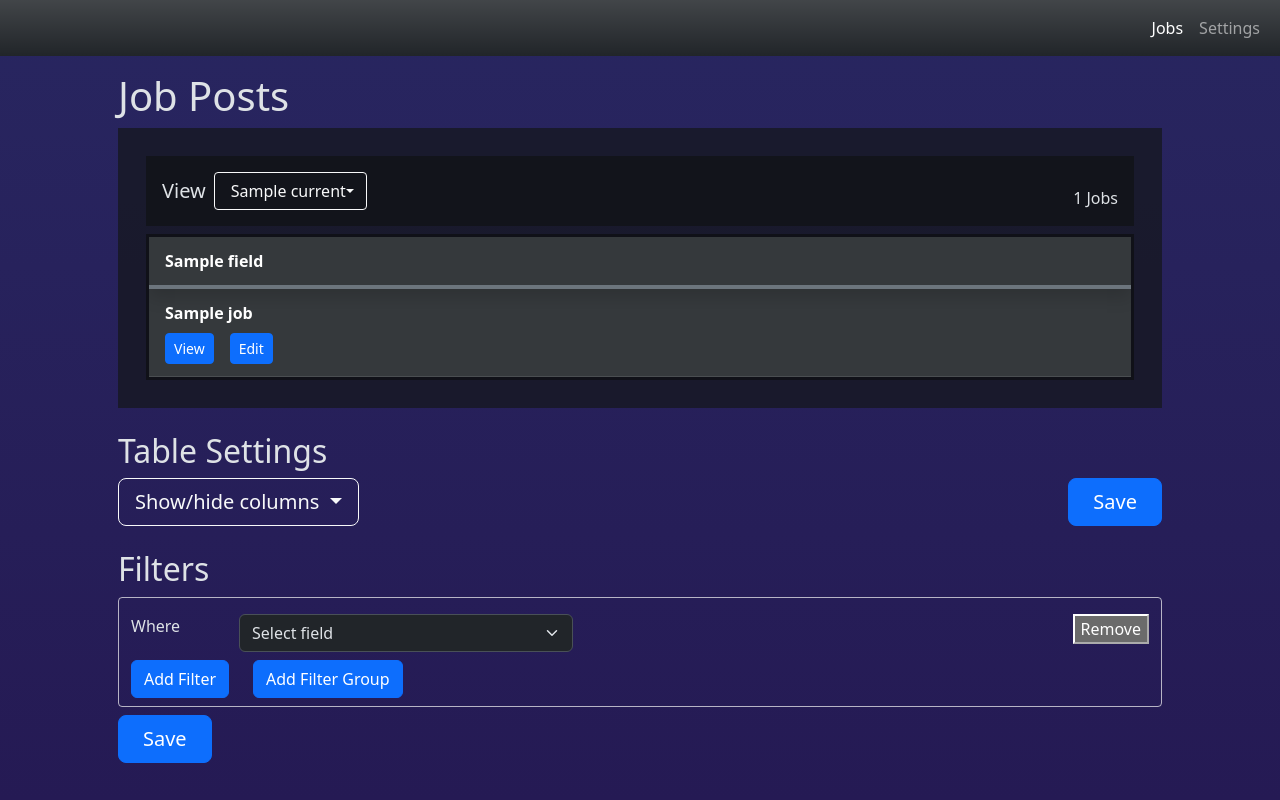
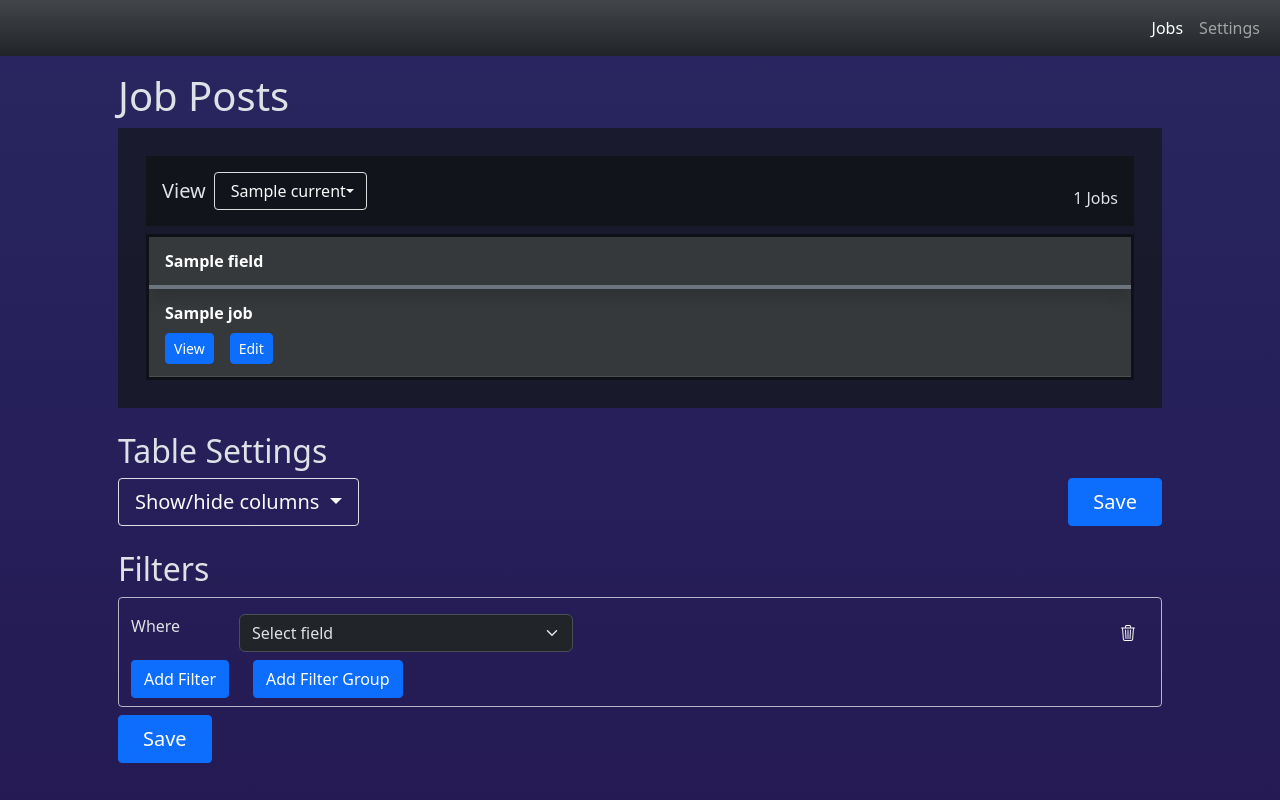
Before and after one commit to AidanBoling/JobSearcher, a Flask app: template app/templates/index.html in a window 1280 px wide. Run offline with Flask 3, Linux system fonts and the light colour scheme; the template is opened without the code that fills it: most values are stand-ins (such as "Sample title", 1, 10 or a date in 2020); lists and menus that the app fills with data are empty; parts of the project's set-up code (start-up, migrations or seed data) failed here and were passed over.

Commit message:
Update button styling; start adding button icons.

```diff
--- a/app/static/css/styles.css
+++ b/app/static/css/styles.css
@@ -8,6 +8,7 @@ html {
     width: 100vw;
     height: 100vh;
     overflow-x: hidden;
+    overflow-y: hidden;
 }
 
 /* body {
@@ -35,24 +36,83 @@ main {
     height: 100%;
 }
 
+.visually-hidden {
+    clip-path: inset(100%);
+    clip: rect(1px, 1px, 1px, 1px);
+    height: 1px;
+    overflow: hidden;
+    position: absolute;
+    white-space: nowrap;
+    width: 1px;
+}
+
 .overscroll-contain {
     overscroll-behavior: contain;
 }
 
-.btn {}
+/* Buttons */
 
-.btn-outline-light.soft {
-    --hover-color: #e5edfff0;
-    --bs-btn-hover-bg: var(--hover-color);
-    --bs-btn-hover-border-color: var(--hover-color);
-    --bs-btn-active-bg: #f8f9fad0;
-    --bs-btn-active-border-color: #f8f9fae0;
-
+.btn {
+    --btn-color: var(--bs-body-color);
+    --hover-color: #fff;
+    --bs-btn-active-shadow: inset 0 3px 5px rgba(0, 0, 0, 0.125);
     transition: color .10s ease-in-out, background-color .10s ease-in-out, border-color .10s ease-in-out, box-shadow .10s ease-in-out;
+    border-radius: var(--bs-border-radius-sm);
 }
 
-.btn-outline-light.soft:hover {
-    --bs-btn-font-weight: 500;
+.btn-light-soft,
+.btn-outline-light {
+    --btn-color: #f8f9fa;
+    --hover-color: #000;
+    --hover-bg-color: #e5edfff0;
+    --btn-border-color: #f8f9fae0;
+
+    --bs-btn-color: var(--btn-color);
+    --bs-btn-bg: transparent;
+    --bs-btn-border-color: var(--btn-border-color);
+
+    --bs-btn-hover-border-color: var(--hover-bg-color);
+    --bs-btn-active-border-color: var(--btn-border-color);
+
+    --bs-btn-disabled-color: #6c757d;
+    --bs-btn-disabled-bg: transparent;
+    --bs-btn-disabled-border-color: #6c757d;
+
+    /* --bs-btn-focus-shadow-rgb: 13, 110, 253;
+    --bs-btn-active-shadow: inset 0 3px 5px rgba(0, 0, 0, 0.125); */
+}
+
+.btn-outline-light {
+    --bs-btn-hover-color: var(--hover-color);
+    --bs-btn-hover-bg: var(--hover-bg-color);
+
+    --bs-btn-active-color: var(--hover-color);
+    --bs-btn-active-bg: #f8f9fad0;
+}
+
+.btn-light-soft {
+    --bs-btn-hover-color: var(--bs-body-color);
+    --bs-btn-hover-bg: transparent;
+
+    --bs-btn-active-color: var(--bs-body-color);
+    --bs-btn-active-bg: transparent;
+}
+
+.btn-icon {
+    --bs-btn-border-color: transparent;
+    --bs-btn-hover-border-color: transparent;
+    --bs-btn-active-border-color: transparent;
+}
+
+.btn-light-soft:hover,
+.btn-icon:hover,
+.btn-icon:active {
+    box-shadow: inset 0px 0px 50px rgba(255, 255, 255, 0.30);
+}
+
+.btn-outline-light.soft:hover,
+.btn.btn-light.soft:hover {
+    --bs-btn-font-weight: 450;
 }
 
 .dataview-frame {
@@ -64,6 +124,7 @@ main {
     /* border-color: #181b1ec0 !important; */
     border-color: #0e0f12c0 !important;
 }
+
 
 /* VIEW CONTROLS */
 
@@ -119,7 +180,7 @@ main {
     overflow: scroll;
     overscroll-behavior: contain;
     min-height: min-content;
-    max-height: 80vh;
+    max-height: 70vh;
 }
 
 header,
--- a/app/templates/base.html
+++ b/app/templates/base.html
@@ -7,18 +7,19 @@
         <meta name="description" content="" />
         <meta name="author" content="" />
         {% endblock %}
+
         <title>Job Searcher - {% block page_title %}{% endblock %}</title>
-        <!-- <link
-            href="{{ url_for('static', filename='css/inclusive-menu-button.css') }}"
-            rel="stylesheet" /> -->
+
         <link
             href="https://cdn.jsdelivr.net/npm/bootstrap@5.3.3/dist/css/bootstrap.min.css"
             rel="stylesheet"
             integrity="sha384-QWTKZyjpPEjISv5WaRU9OFeRpok6YctnYmDr5pNlyT2bRjXh0JMhjY6hW+ALEwIH"
             crossorigin="anonymous" />
+        <link rel="stylesheet" href="https://cdn.jsdelivr.net/npm/bootstrap-icons@1.11.3/font/bootstrap-icons.min.css">
         <link
             href="{{ url_for('static', filename='css/styles.css') }}"
             rel="stylesheet" />
+
 
         {% block head %}
 
--- a/app/templates/data_filters.html
+++ b/app/templates/data_filters.html
@@ -76,7 +76,7 @@
         </div>
     </div>
     <!-- </fieldset> -->
-    {% if number > 1 %}
+    {% if prev_group_number > 0 %}
     {{ group_outer_column_wrapper(inner_content=deleteFilterBtn('group'), class_div_cols='row-end') }}
     {% endif %}
 </div>
@@ -194,7 +194,9 @@
 
 {% macro deleteFilterBtn(filter_type) %}
 <div class="remove-button">
-    <button type="button" onclick="deleteFilter(this, '{{ filter_type }}')">Remove</button>
+    <button class="btn btn-outline-light btn-light-soft btn-icon" type="button"
+        onclick="deleteFilter(this, '{{ filter_type }}')"><i class="bi bi-trash3" aria-hidden="true"></i>
+        <span class="visually-hidden">Remove</span></button>
 </div>
 {% endmacro %}
 
@@ -221,7 +223,7 @@
 {% endmacro %}
 
 
-{# TODO: Fix multi-select to actually be multi-select #}
+{# TODO: Fix multi-select to actually be multi-select --> checkboxes #}
 {% macro filter_select_multi(item, name, id_post, aria_label, div_class='col-4', class='', options=[], selected_options=[]) %}
 <div class="{{ div_class }} {{ item }}">
     <select class="form-select {{ class }}" name="{{ name }}" id="{{ item }}_{{ id_post }}"
--- a/app/templates/index.html
+++ b/app/templates/index.html
@@ -17,7 +17,8 @@
         <div class="d-flex flex-row">
             <label class="me-2 align-self-center fs-5" id="views-label">View </label>
             <div class="dropdown" id="saved-views-dropdown" data-inclusive-menu aria-labelledby="views-label">
-                <button class="dropdown-toggle btn btn-outline-light soft rounded-1 d-flex flex-row align-items-center"
+                <button
+                    class="dropdown-toggle btn btn-outline-light btn-light-soft rounded-1 d-flex flex-row align-items-center"
                     data-inclusive-menu-opens="views-menu">
                     <span class="justify-self-center">{{ views.current|capitalize }}</span>
                     <!-- <span aria-hidden="true">&#x25be;</span> -->
```
